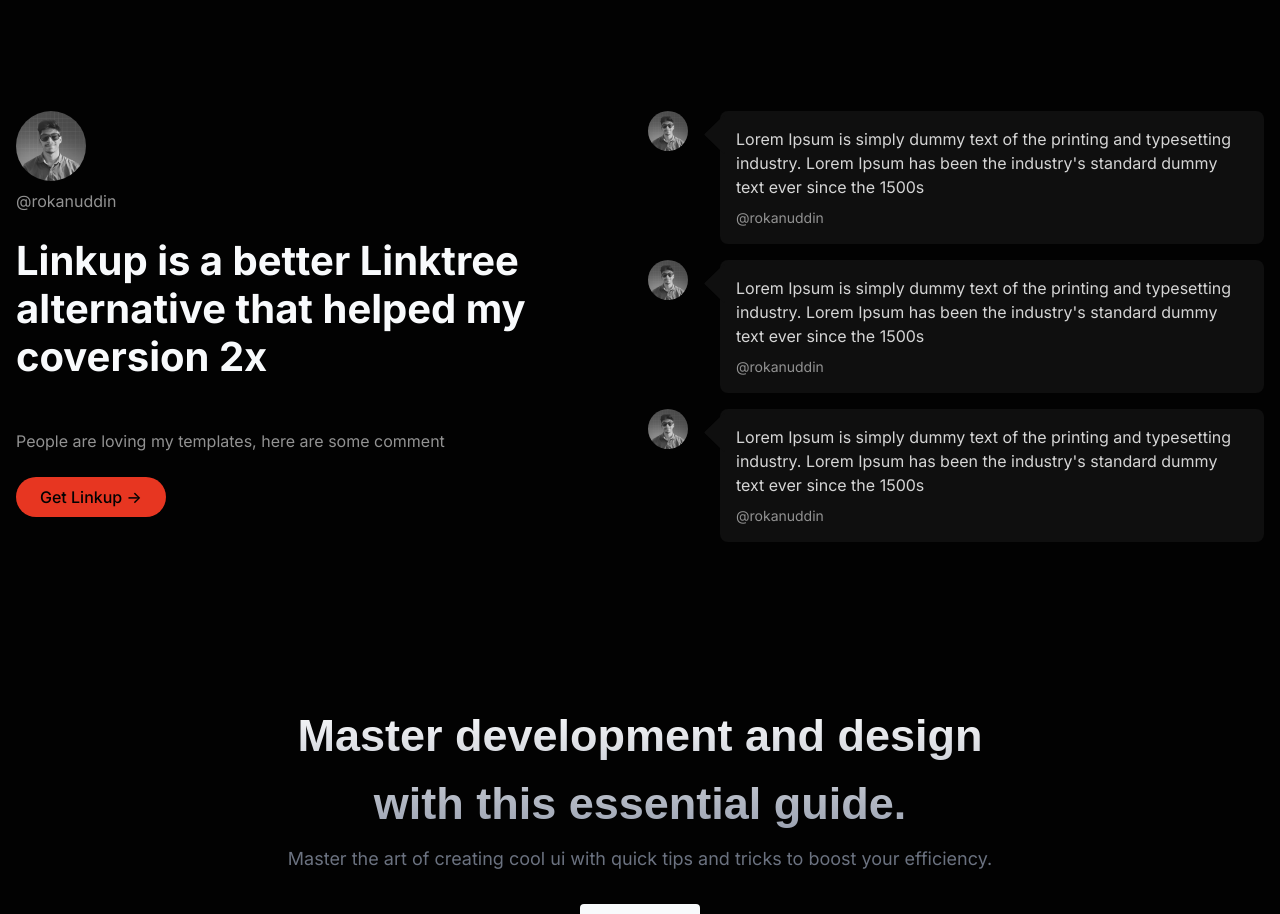
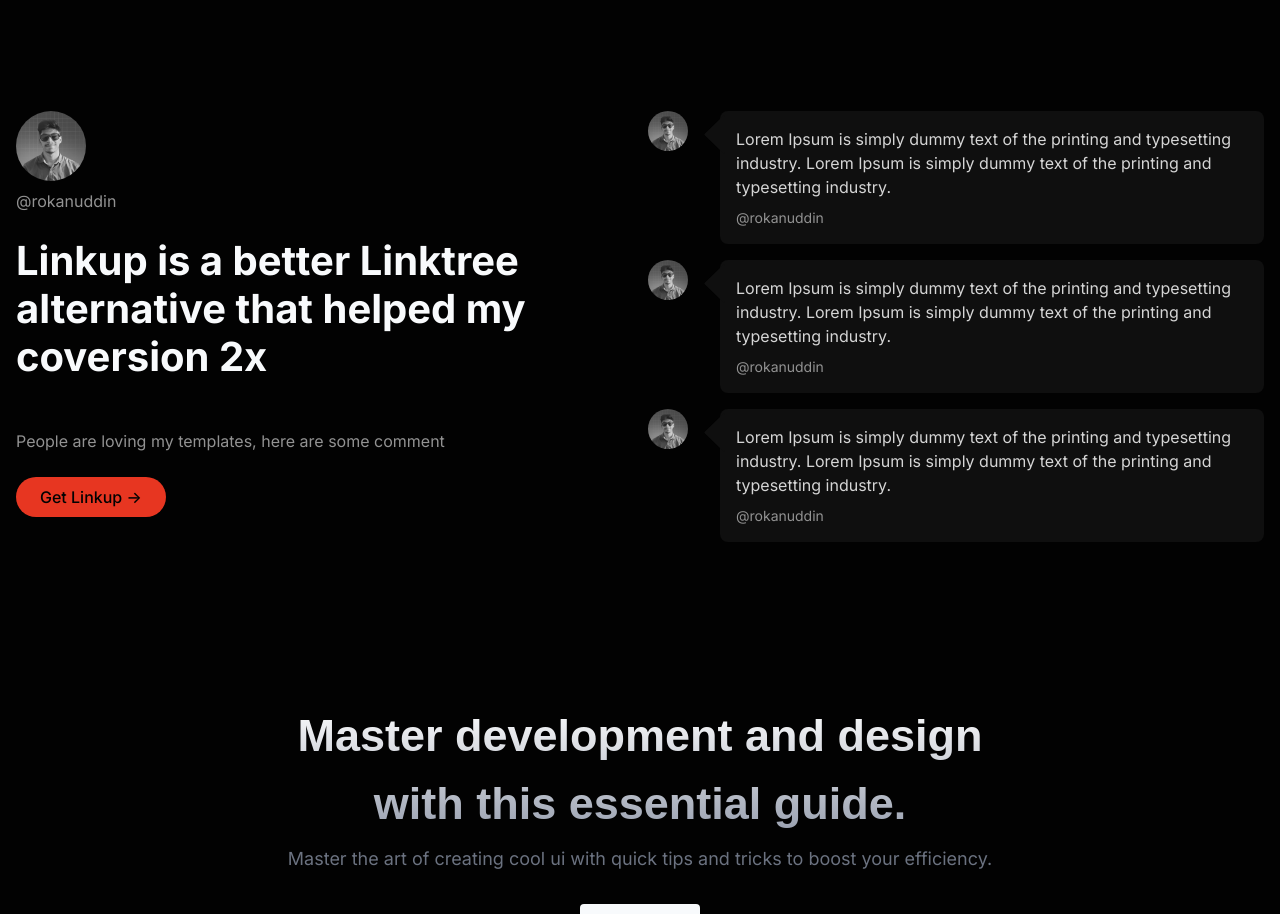
Before and after one commit to rokanuddinroman/versatilelabs, a Next.js app: page / in a window 1280 px wide. Shown: the part 1440-2354 px from the top of the page. Built offline with nearby package versions, Linux system fonts and the light colour scheme; a web font is replaced by a local one.

Commit message:
new look 1

```diff
--- a/src/components/Testimonials.tsx
+++ b/src/components/Testimonials.tsx
@@ -49,8 +49,8 @@
             </div>
             <p className="text-[#D5D5D5]">
               Lorem Ipsum is simply dummy text of the printing and typesetting
-              industry. Lorem Ipsum has been the industry's standard dummy text
-              ever since the 1500s
+              industry. Lorem Ipsum is simply dummy text of the printing and
+              typesetting industry.
             </p>
             <p className="text-[#929292] text-[14px] mt-2">@rokanuddin</p>
           </div>
@@ -80,8 +80,8 @@
             </div>
             <p className="text-[#D5D5D5]">
               Lorem Ipsum is simply dummy text of the printing and typesetting
-              industry. Lorem Ipsum has been the industry's standard dummy text
-              ever since the 1500s
+              industry. Lorem Ipsum is simply dummy text of the printing and
+              typesetting industry.
             </p>
             <p className="text-[#929292] text-[14px] mt-2">@rokanuddin</p>
           </div>
@@ -111,8 +111,8 @@
             </div>
             <p className="text-[#D5D5D5]">
               Lorem Ipsum is simply dummy text of the printing and typesetting
-              industry. Lorem Ipsum has been the industry's standard dummy text
-              ever since the 1500s
+              industry. Lorem Ipsum is simply dummy text of the printing and
+              typesetting industry.
             </p>
             <p className="text-[#929292] text-[14px] mt-2">@rokanuddin</p>
           </div>
```
